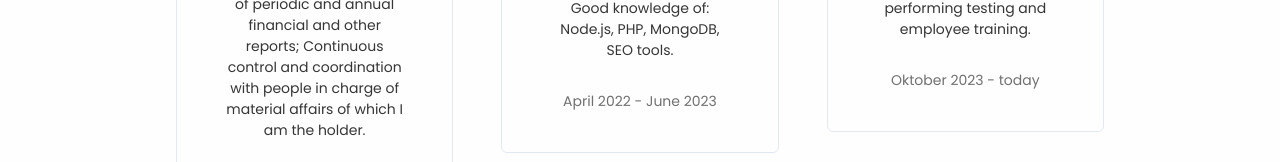
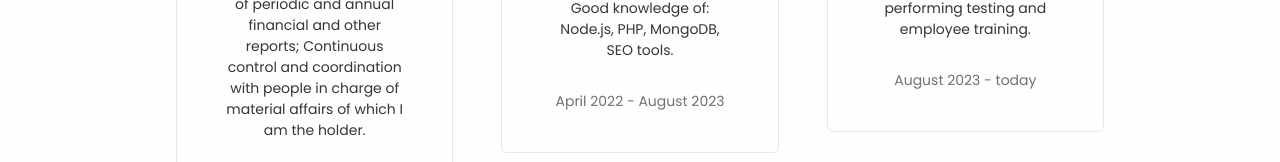
Before and after one commit to DejanMalidza/portfolio, a Next.js app: page /work in a window 1280 px wide. Shown: the part 3695-3857 px from the top of the page. Built offline with nearby package versions, Linux system fonts and the light colour scheme.

Commit message:
NoviUpdate

```diff
--- a/Constants/userinfo.js
+++ b/Constants/userinfo.js
@@ -53,7 +53,7 @@ export const userinfo = {
       skills: ["Good Organisation", "Comprehension", "Adaptive To Changes"], //eg. react, html, python etc.
     },
     {
-      category: "Frontend",
+      category: "Front-End",
       skills: ["JavaScript", "React", "Next.js", "Wordpress"],
     },
     {
@@ -117,14 +117,14 @@ export const userinfo = {
         companylogo:
           "https://media-exp1.licdn.com/dms/image/C4E0BAQHAFzXpdnmnYg/company-logo_200_200/0/1639503969267?e=2147483647&v=beta&t=65G0mGEYUnV170uAbHfP0rcYV49OefuvclyRRSD6AVw",
         position: "IT Project Manager and FE developer",
-        time: "April 2022 - June 2023",
+        time: "April 2022 - August 2023",
         description: `Management of all projects in the field of web design and programming in the company; Making management and financial decisions and cooperation with clients; Project implementation monitoring and use of the following tools: GitHub, GitHubDesktop, Jira, Vercel, Trello, GA4, GTM; Programming and usage: React, Next.js, Wordpress, JavaScript; Good knowledge of: Node.js, PHP, MongoDB, SEO tools.`,
       },
       {
         company: "B-ONE Solutions",
         companylogo: image.src,
         position: "SAP Business One Consultant",
-        time: "Oktober 2023 - today",
+        time: "August 2023 - today",
         description:
           "Working as a consultant for all modules of the SAP B1 information system, which represents a comprehensive ERP solution for companies with up to 1.000 users; Handling support and maintenance tasks for the SAP B1 system for existing users; Participating in the processes of software implementation and integration according to the needs of new users, performing testing and employee training.",
       },
```
